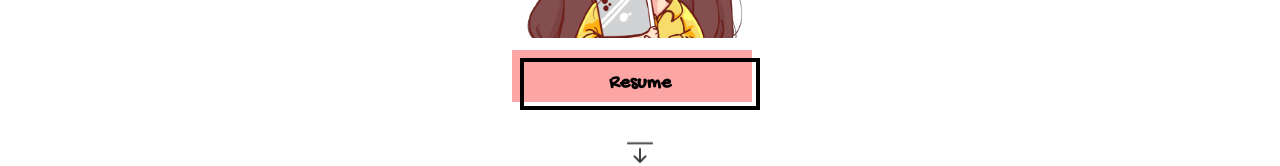
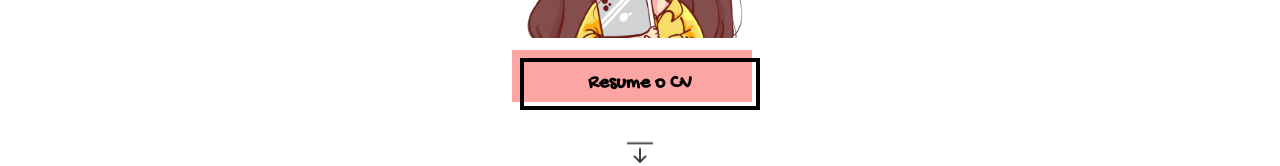
Before and after one commit to 27Paola/Portafolio-Developer, a React (Vite) app: page / in a window 1280 px wide. Shown: the part 482-648 px from the top of the page. Built offline with nearby package versions, Linux system fonts and the light colour scheme; a web font is replaced by a local one.

Commit message:
corrections

```diff
--- a/src/Components/Home.jsx
+++ b/src/Components/Home.jsx
@@ -16,7 +16,7 @@ const Hero = () => {
                 <a href='/mi-resum.pdf' target='_blank' className='flex  justify-center items-center mt-5 relative px-6 py-3 font-bold text-black group dark:text-white'>
                     <span class="absolute inset-0 w-full h-full transition duration-300 ease-out transform -translate-x-2 -translate-y-2 bg-red-300 dark:bg-blue group-hover:translate-x-0 group-hover:translate-y-0"></span>
                     <span class="absolute inset-0 w-full h-full border-4 border-black dark:border-white"></span>
-                    <span class="text-focus-in relative font-Gochi text-xl">Resume</span>
+                    <span class="text-focus-in relative font-Gochi text-xl">Resume o CV</span>
                 </a>
                 <div className='flex  justify-center items-center animate-bounce pt-8 text-3xl '>
                     <BsArrowBarDown />
```
